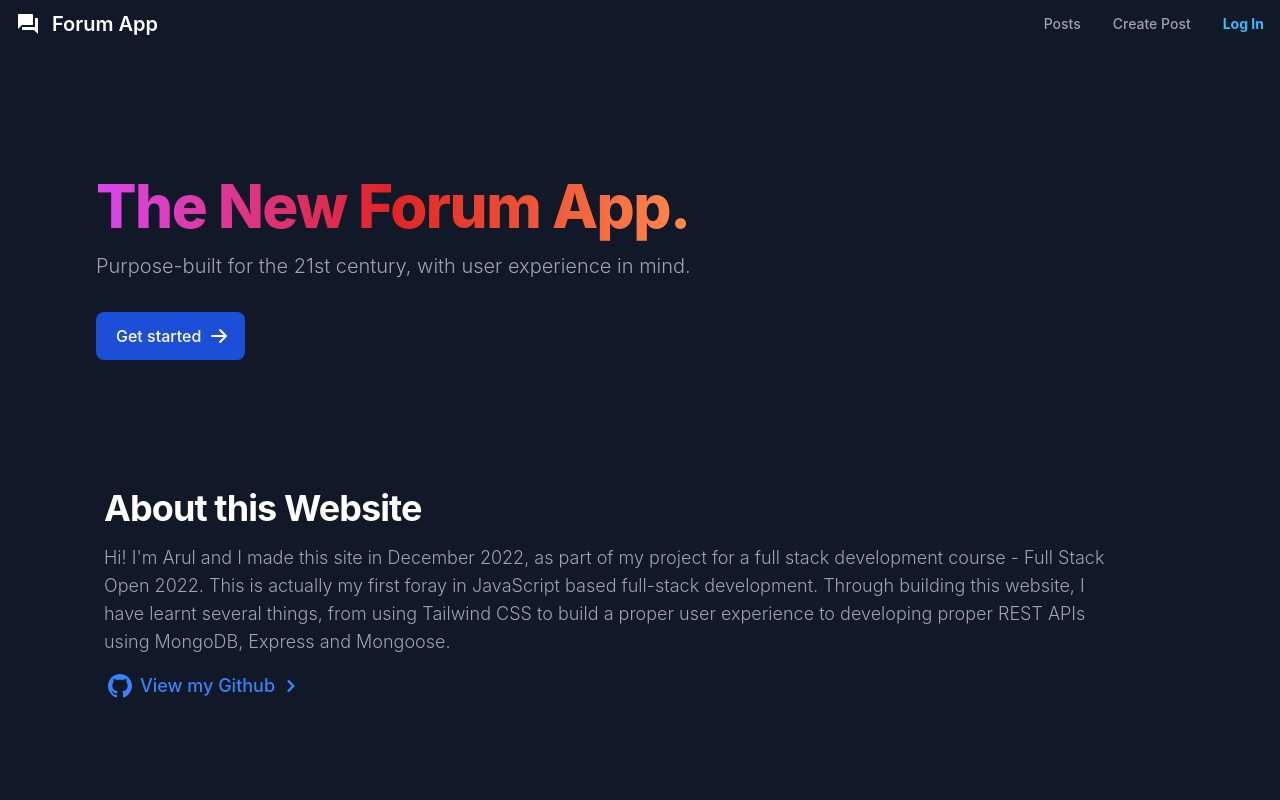
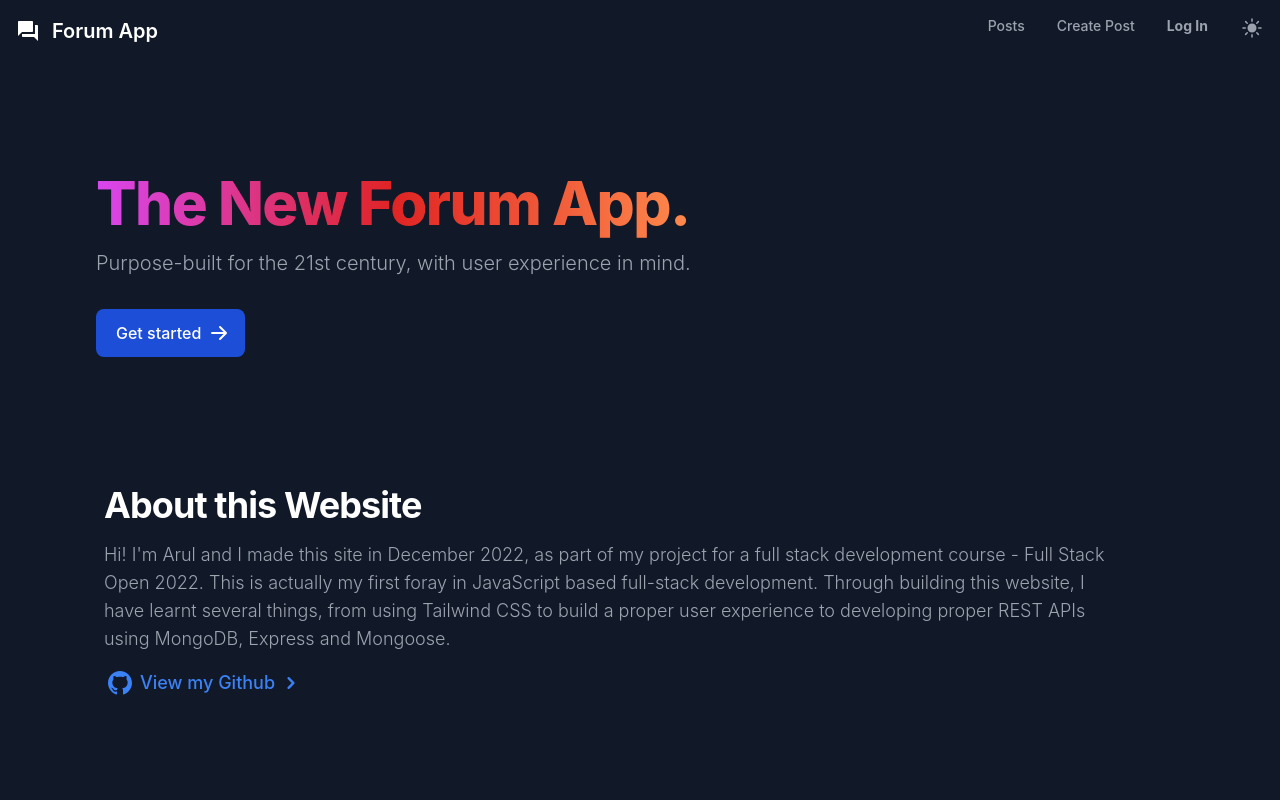
Before and after one commit to xxdydx/Forum-App, a React (Create React App) app in the folder front/: page / in a window 1280 px wide. Shown: the top 800 px of the page. Built offline with nearby package versions, Linux system fonts and the light colour scheme; no server answers.

Commit message:
implemented theme switcher

```diff
--- a/front/src/App.js
+++ b/front/src/App.js
@@ -33,6 +33,7 @@ const App = () => {
   const user = useSelector((state) => state.users);
   const blogs = useSelector((state) => state.blogs);
   const allUsers = useSelector((state) => state.allUsers);
+  const [theme, setTheme] = useState(true);
 
   const padding = {
     padding: 5,
@@ -57,11 +58,20 @@ const App = () => {
     ? allUsers.find((user) => user.username === match1.params.id)
     : null;
 
+  const handleThemeSwitch = (event) => {
+    event.preventDefault();
+    setTheme(!theme);
+  };
+
   return (
-    <div className="dark">
+    <div className={theme ? "dark" : ""}>
       <div>
         <div>
-          <NavigationBar user={user} />
+          <NavigationBar
+            user={user}
+            handleThemeSwitch={handleThemeSwitch}
+            theme={theme}
+          />
 
           <Routes>
             <Route path="/create" element={<NewBlog />} />
--- a/front/src/components/NavigationBar.js
+++ b/front/src/components/NavigationBar.js
@@ -17,8 +17,11 @@ import { Add } from "@mui/icons-material";
 import LoginModal from "./LoginModal";
 import { useNavigate } from "react-router-dom";
 import ForumIcon from "@mui/icons-material/Forum";
+import { DarkThemeToggle } from "flowbite-react";
+import { DarkMode } from "@mui/icons-material";
+import { LightMode } from "@mui/icons-material";
 
-const NavigationBar = ({ user }) => {
+const NavigationBar = ({ user, handleThemeSwitch, theme }) => {
   const dispatch = useDispatch();
   const navigate = useNavigate();
   const logout = (event) => {
@@ -30,8 +33,8 @@ const NavigationBar = ({ user }) => {
 
   return (
     <Navbar
-      className="px-2 bg-white border-gray-200 dark:bg-gray-900 dark:border-gray-700"
       fluid={true}
+      class="px-4 pt-4 bg-white border-gray-200 dark:bg-gray-900 dark:border-gray-700"
     >
       <Navbar.Brand href="/">
         <ForumIcon className="mr-3 h-6 sm:h-9 dark:fill-white	" />
@@ -39,7 +42,7 @@ const NavigationBar = ({ user }) => {
           Forum App
         </span>
       </Navbar.Brand>
-      <Navbar.Toggle />
+      <Navbar.Toggle className="justify-left" />
       <Navbar.Collapse>
         <Navbar.Link href="/posts">Posts</Navbar.Link>
 
@@ -47,13 +50,13 @@ const NavigationBar = ({ user }) => {
         {user && <Navbar.Link href="/create">Create Post</Navbar.Link>}
 
         {user === null && (
-          <Navbar.Link className="font-bold dark:text-sky-400" href="/login">
+          <Navbar.Link className="font-bold text-sky-400" href="/login">
             Log In
           </Navbar.Link>
         )}
         {user && (
           <div style={{ color: "#38BDF8" }}>
-            <Navbar.Link className="font-medium dark:text-sky-400">
+            <Navbar.Link className="font-bold text-violet-800	dark:text-sky-400">
               <Dropdown label={`u/${user.username}`} inline={true}>
                 <a href={`/users/${user.username}`}>
                   <div>
@@ -67,6 +70,49 @@ const NavigationBar = ({ user }) => {
             </Navbar.Link>
           </div>
         )}
+        <Navbar.Link>
+          <div>
+            <button
+              className={theme ? "dark" : ""}
+              data-testid="dark-theme-toggle"
+              onClick={handleThemeSwitch}
+              type="button"
+              aria-label="Toggle dark mode"
+            >
+              {theme ? (
+                <svg
+                  xmlns="http://www.w3.org/2000/svg"
+                  fill="#9CA3AF"
+                  viewBox="0 0 24 24"
+                  strokeWidth={1.5}
+                  stroke="#9CA3AF"
+                  className="w-6 h-6"
+                >
+                  <path
+                    strokeLinecap="round"
+                    strokeLinejoin="round"
+                    d="M12 3v2.25m6.364.386l-1.591 1.591M21 12h-2.25m-.386 6.364l-1.591-1.591M12 18.75V21m-4.773-4.227l-1.591 1.591M5.25 12H3m4.227-4.773L5.636 5.636M15.75 12a3.75 3.75 0 11-7.5 0 3.75 3.75 0 017.5 0z"
+                  />
+                </svg>
+              ) : (
+                <svg
+                  xmlns="http://www.w3.org/2000/svg"
+                  fill="#000"
+                  viewBox="0 0 24 24"
+                  stroke-width="1.5"
+                  stroke="#000"
+                  class="w-6 h-6"
+                >
+                  <path
+                    stroke-linecap="round"
+                    stroke-linejoin="round"
+                    d="M21.752 15.002A9.718 9.718 0 0118 15.75c-5.385 0-9.75-4.365-9.75-9.75 0-1.33.266-2.597.748-3.752A9.753 9.753 0 003 11.25C3 16.635 7.365 21 12.75 21a9.753 9.753 0 009.002-5.998z"
+                  />
+                </svg>
+              )}
+            </button>
+          </div>
+        </Navbar.Link>
       </Navbar.Collapse>
     </Navbar>
   );
--- a/front/src/index.css
+++ b/front/src/index.css
@@ -3,5 +3,5 @@
 @tailwind utilities;
 @import url('https://fonts.googleapis.com/css2?family=Inter:wght@400;500;600;700;800;900&display=swap');
 
-html { font-family: 'Inter', sans-serif; outline: 1px solid red;
+html { font-family: 'Inter', sans-serif;
 }
```
